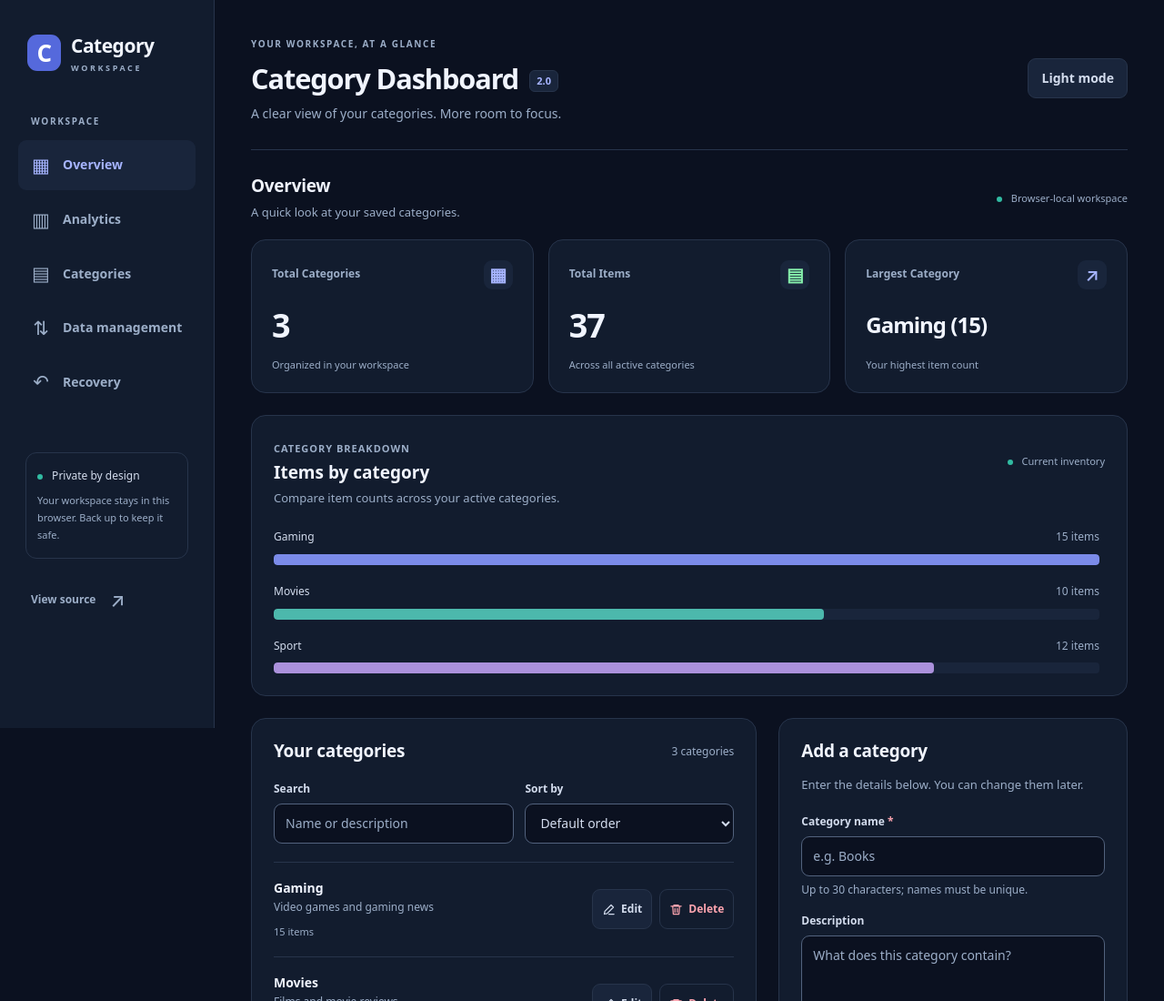
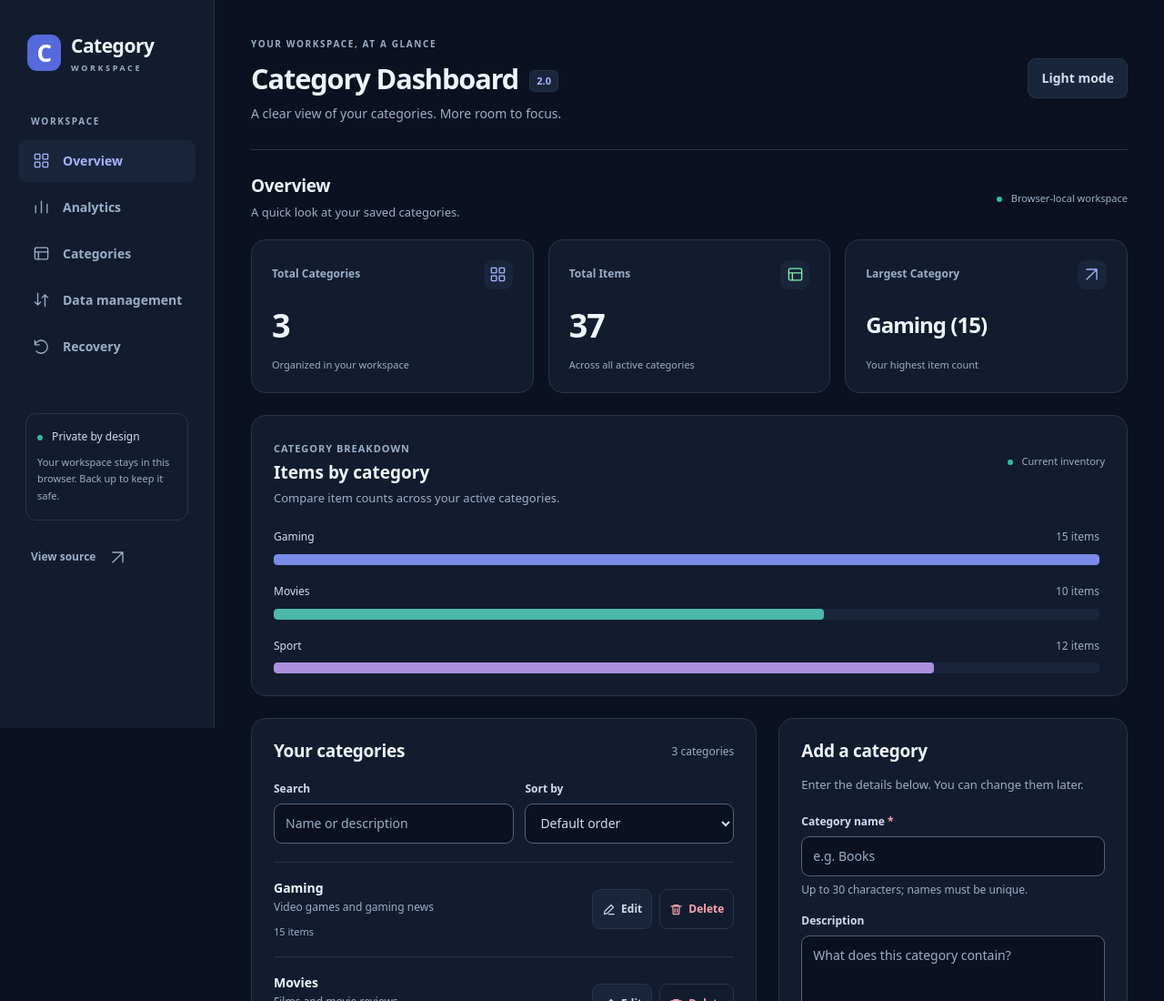
Before and after one commit to givi588/category-dashboard, a website: page index.html in a window 1280 px wide. Shown: the top 1100 px of the page at 91% size. Drawn offline with Linux system fonts and the light colour scheme.

Commit message:
Polish icons and document the 2.0 interface and validation

```diff
--- a/index.html
+++ b/index.html
@@ -17,13 +17,13 @@
     <button class="button secondary-button nav-toggle" id="nav-toggle" aria-expanded="false" aria-controls="workspace-nav" type="button">Menu</button>
     <nav id="workspace-nav" aria-label="Workspace navigation">
       <p class="nav-label">WORKSPACE</p>
-      <a href="#overview" aria-current="location"><span aria-hidden="true">▦</span> Overview</a>
-      <a href="#analytics"><span aria-hidden="true">▥</span> Analytics</a>
-      <a href="#categories"><span aria-hidden="true">▤</span> Categories</a>
-      <a href="#data-management"><span aria-hidden="true">⇅</span> Data management</a>
-      <a href="#recovery"><span aria-hidden="true">↶</span> Recovery</a>
+      <a href="#overview" aria-current="location"><span aria-hidden="true"><svg class="nav-icon" viewBox="0 0 24 24" fill="none" stroke="currentColor" stroke-width="1.7" stroke-linecap="round" stroke-linejoin="round" aria-hidden="true"><rect x="3" y="3" width="7" height="7" rx="1"/><rect x="14" y="3" width="7" height="7" rx="1"/><rect x="3" y="14" width="7" height="7" rx="1"/><rect x="14" y="14" width="7" height="7" rx="1"/></svg></span> Overview</a>
+      <a href="#analytics"><span aria-hidden="true"><svg class="nav-icon" viewBox="0 0 24 24" fill="none" stroke="currentColor" stroke-width="1.7" stroke-linecap="round" stroke-linejoin="round" aria-hidden="true"><path d="M4 20V10m8 10V4m8 16V8"/></svg></span> Analytics</a>
+      <a href="#categories"><span aria-hidden="true"><svg class="nav-icon" viewBox="0 0 24 24" fill="none" stroke="currentColor" stroke-width="1.7" stroke-linecap="round" stroke-linejoin="round" aria-hidden="true"><rect x="3" y="4" width="18" height="16" rx="2"/><path d="M3 10h18M8 10v10"/></svg></span> Categories</a>
+      <a href="#data-management"><span aria-hidden="true"><svg class="nav-icon" viewBox="0 0 24 24" fill="none" stroke="currentColor" stroke-width="1.7" stroke-linecap="round" stroke-linejoin="round" aria-hidden="true"><path d="M7 3v16m-4-4 4 4 4-4M17 21V5m-4 4 4-4 4 4"/></svg></span> Data management</a>
+      <a href="#recovery"><span aria-hidden="true"><svg class="nav-icon" viewBox="0 0 24 24" fill="none" stroke="currentColor" stroke-width="1.7" stroke-linecap="round" stroke-linejoin="round" aria-hidden="true"><path d="M3 10a9 9 0 1 1 2 9M3 4v6h6"/></svg></span> Recovery</a>
       <div class="sidebar-note"><span class="status-dot"></span> Private by design<p>Your workspace stays in this browser. Back up to keep it safe.</p></div>
-      <a class="source-link" href="https://github.com/givi588/category-dashboard">View source <span aria-hidden="true">↗</span></a>
+      <a class="source-link" href="https://github.com/givi588/category-dashboard">View source <span aria-hidden="true"><svg class="nav-icon" viewBox="0 0 24 24" fill="none" stroke="currentColor" stroke-width="1.7" stroke-linecap="round" stroke-linejoin="round" aria-hidden="true"><path d="M5 19 19 5M5 5h14v14"/></svg></span></a>
     </nav>
   </aside>
   <div class="container">
@@ -38,6 +38,7 @@
 
     <main id="main-content" tabindex="-1">
       <noscript>This dashboard requires JavaScript. Your saved browser data has not been changed.</noscript>
+        <p id="import-message" class="form-message" role="status" aria-live="polite"></p>
       <p id="storage-warning" class="storage-warning" role="alert"></p>
       <section id="overview" class="dashboard" aria-labelledby="dashboard-heading">
         <div class="section-heading">
@@ -48,13 +49,13 @@
           <span class="local-badge"><span class="status-dot"></span> Browser-local workspace</span>
         </div>
         <div class="dashboard-grid">
-          <div class="stat-card"><p class="stat-label">Total Categories <span class="stat-icon" aria-hidden="true">▦</span></p><p class="stat-value" id="total-categories">0</p><p class="stat-caption">Organized in your workspace</p></div>
-          <div class="stat-card"><p class="stat-label">Total Items <span class="stat-icon teal" aria-hidden="true">▤</span></p><p class="stat-value" id="total-items">0</p><p class="stat-caption">Across all active categories</p></div>
-          <div class="stat-card"><p class="stat-label">Largest Category <span class="stat-icon lavender" aria-hidden="true">↗</span></p><p class="stat-value stat-name" id="largest-category">None</p><p class="stat-caption">Your highest item count</p></div>
+          <div class="stat-card"><p class="stat-label">Total Categories <span class="stat-icon" aria-hidden="true"><svg class="nav-icon" viewBox="0 0 24 24" fill="none" stroke="currentColor" stroke-width="1.7" stroke-linecap="round" stroke-linejoin="round" aria-hidden="true"><rect x="3" y="3" width="7" height="7" rx="1"/><rect x="14" y="3" width="7" height="7" rx="1"/><rect x="3" y="14" width="7" height="7" rx="1"/><rect x="14" y="14" width="7" height="7" rx="1"/></svg></span></p><p class="stat-value" id="total-categories">0</p><p class="stat-caption">Organized in your workspace</p></div>
+          <div class="stat-card"><p class="stat-label">Total Items <span class="stat-icon teal" aria-hidden="true"><svg class="nav-icon" viewBox="0 0 24 24" fill="none" stroke="currentColor" stroke-width="1.7" stroke-linecap="round" stroke-linejoin="round" aria-hidden="true"><rect x="3" y="4" width="18" height="16" rx="2"/><path d="M3 10h18M8 10v10"/></svg></span></p><p class="stat-value" id="total-items">0</p><p class="stat-caption">Across all active categories</p></div>
+          <div class="stat-card"><p class="stat-label">Largest Category <span class="stat-icon lavender" aria-hidden="true"><svg class="nav-icon" viewBox="0 0 24 24" fill="none" stroke="currentColor" stroke-width="1.7" stroke-linecap="round" stroke-linejoin="round" aria-hidden="true"><path d="M5 19 19 5M5 5h14v14"/></svg></span></p><p class="stat-value stat-name" id="largest-category">None</p><p class="stat-caption">Your highest item count</p></div>
         </div>
         <div id="analytics" class="chart-section">
           <div class="section-heading"><div><span class="eyebrow">Category breakdown</span><h3 id="chart-heading">Items by category</h3></div><span class="chart-legend"><span class="status-dot"></span> Current inventory</span></div><p class="section-description chart-description">Compare item counts across your active categories.</p>
-          <div id="category-chart" role="group" aria-labelledby="chart-heading"></div>
+          <div id="category-chart" role="group" tabindex="0" aria-labelledby="chart-heading"></div>
         </div>
       </section>
 
@@ -122,7 +123,6 @@
           </button>
           </div>
         <p class="field-help">Saved in this browser only. Use JSON for exact backups; CSV is a spreadsheet report.</p>
-        <p id="import-message" class="form-message" role="status" aria-live="polite"></p>
       </section>
       <section id="recovery" class="panel recovery-panel" aria-labelledby="deleted-heading">
         <div class="section-heading">
--- a/style.css
+++ b/style.css
@@ -329,3 +329,5 @@ footer { font-size: 11px; padding-top: 25px; }
   h1 { font-size: 24px; }
   .version-badge { margin-left: 6px; }
 }
+.nav-icon { width: 19px; height: 19px; display: block; }
+nav > a > span { display: grid; place-items: center; }
```
Also changed, not shown: TESTING.md (+8 -0 lines), README.md.
